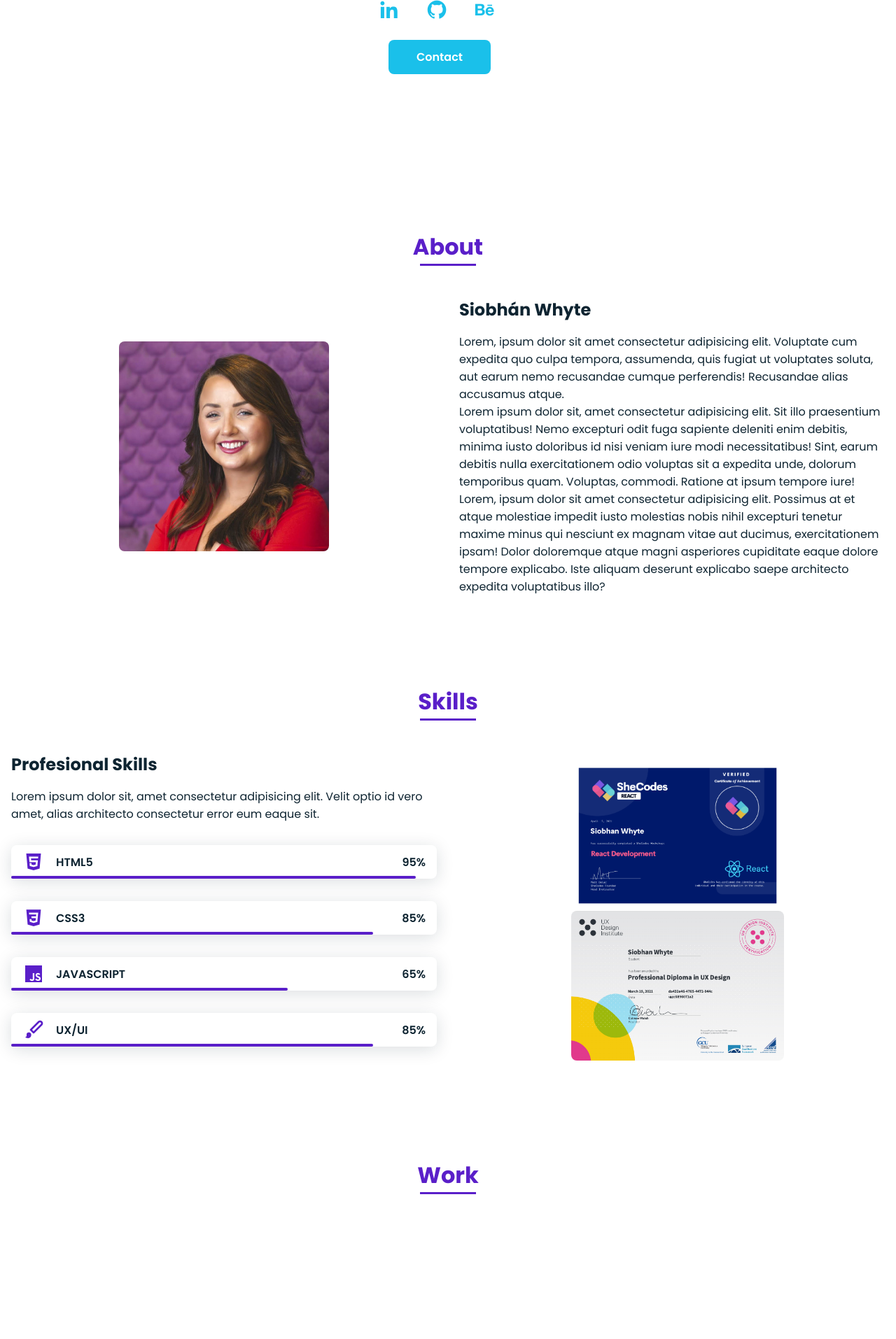
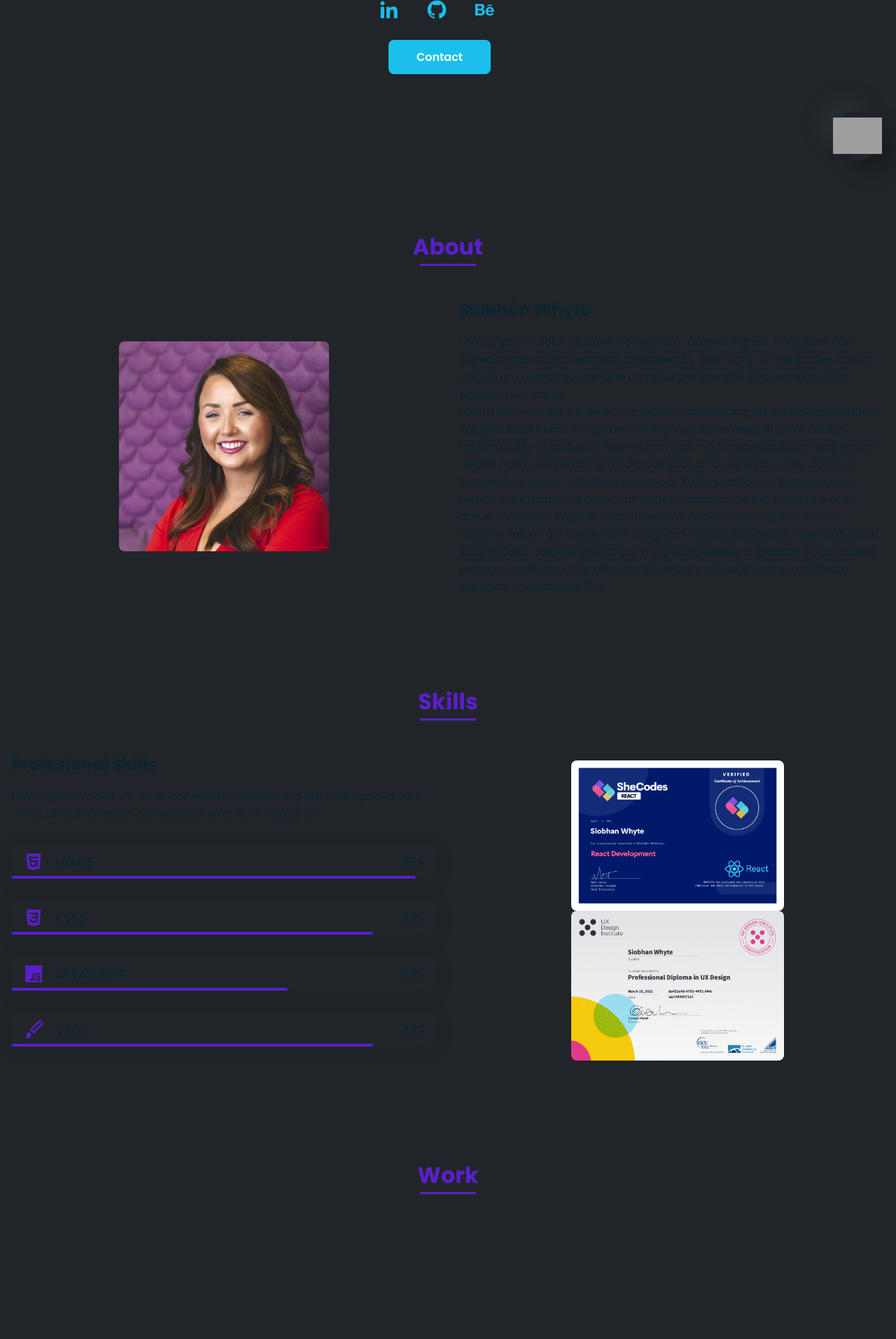
Before and after one commit to siobhanPortfolio/portfolio, a Flask app: page / in a window 1280 px wide. Shown: the part 551-2465 px from the top of the page at 70% size. Run offline with Flask 2, Linux system fonts and the light colour scheme; grey boxes are pictures that could not be loaded.

Commit message:
dark mode added

```diff
--- a/templates/index.html
+++ b/templates/index.html
@@ -36,6 +36,9 @@
 
   <main class="l-main">
       <!--===== HOME =====-->
+      <div class="theme-container shadow-dark">
+        <img id="theme-icon"    src="http://upir.ir/images/naf6siuc4jn3eqjb9380.svg" alt="ERR">
+      </div>
       <div class="center"><h1>Siobhán Whyte</h1></div>
       <section class="home bd-grid" id="home">
 
--- a/templates/static/css/style.css
+++ b/templates/static/css/style.css
@@ -74,6 +74,62 @@ img{
   height: auto;
   display: block;
 }
+
+/*===== Dark Mode ===== */
+:root{
+  --bs-dark: #212529;
+}
+
+.theme-container {
+  width: 70px;
+  height: 70px;
+  border-radius: 50%;
+  position: fixed;
+  bottom: 20px;
+  right: 20px;
+  display: flex;
+  justify-content: center;
+  align-items: center;
+  transition: 0.5s;
+}
+
+.theme-container:hover {
+  opacity: 0.8;
+}
+
+.shadow-dark {
+  background: linear-gradient(145deg, #23282c, #1e2125);
+  box-shadow: 17px 17px 23px #1a1d20,
+    -17px -17px 23px #282d32, inset 5px 5px 4px #1e2226,
+    inset -5px -5px 4px #24282c;
+
+}
+
+.shadow-light {
+  box-shadow: 7px 7px 15px -10px #bbcfda, -4px -4px 13px #ffffff,
+    inset 7px 7px 3px rgba(209, 217, 230, 0.35),
+    inset -11px -11px 3px rgba(255, 255, 255, 0.3)
+}
+
+@keyframes change {
+  0% {
+    transform: scale(1);
+  }
+
+  100% {
+    transform: scale(1.4);
+  }
+}
+
+.change {
+  animation-name: change;
+  animation-duration: 1s;
+  animation-direction: alternate;
+}
+
+
+
+
 
 /*===== CLASS CSS ===== */
 .section-title{
--- a/templates/static/js/main.js
+++ b/templates/static/js/main.js
@@ -55,3 +55,49 @@ sr.reveal('.work__img',{interval: 200});
 
 /*SCROLL CONTACT*/
 sr.reveal('.contact__input',{interval: 200});
+
+/*DARK MODE*/
+document.body.style="background-color: var(--bs-dark);transition: 0.5s;"
+const sun = "http://upir.ir/images/3h5bm7om60h8p238b15.svg";
+const moon = "http://upir.ir/images/naf6siuc4jn3eqjb9380.svg"
+
+var theme = "dark";
+  const root = document.querySelector(":root");
+  const container = document.getElementsByClassName("theme-container")[0];
+  const themeIcon = document.getElementById("theme-icon");
+  container.addEventListener("click", setTheme);
+  function setTheme() {
+    switch (theme) {
+      case "dark":
+        setLight();
+        theme = "light";
+        break;
+      case "light":
+        setDark();
+        theme = "dark";
+        break;
+    }
+  }
+  function setLight() {
+    root.style.setProperty(
+      "--bs-dark",
+      "linear-gradient(318.32deg, #c3d1e4 0%, #dde7f3 55%, #d4e0ed 100%)"
+    );
+    container.classList.remove("shadow-dark");
+    setTimeout(() => {
+      container.classList.add("shadow-light");
+      themeIcon.classList.remove("change");
+    }, 300);
+    themeIcon.classList.add("change");
+    themeIcon.src = sun;
+  }
+  function setDark() {
+    root.style.setProperty("--bs-dark", "#212529");
+    container.classList.remove("shadow-light");
+    setTimeout(() => {
+      container.classList.add("shadow-dark");
+      themeIcon.classList.remove("change");
+    }, 300);
+    themeIcon.classList.add("change");
+    themeIcon.src = moon;
+  }
```
